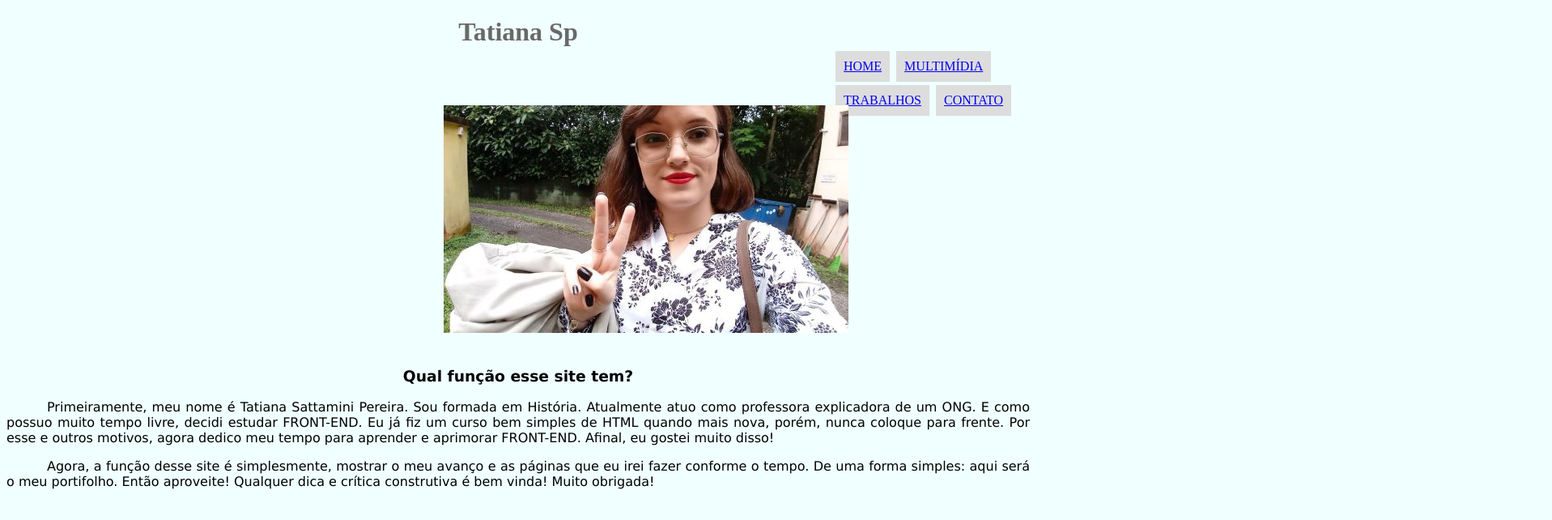
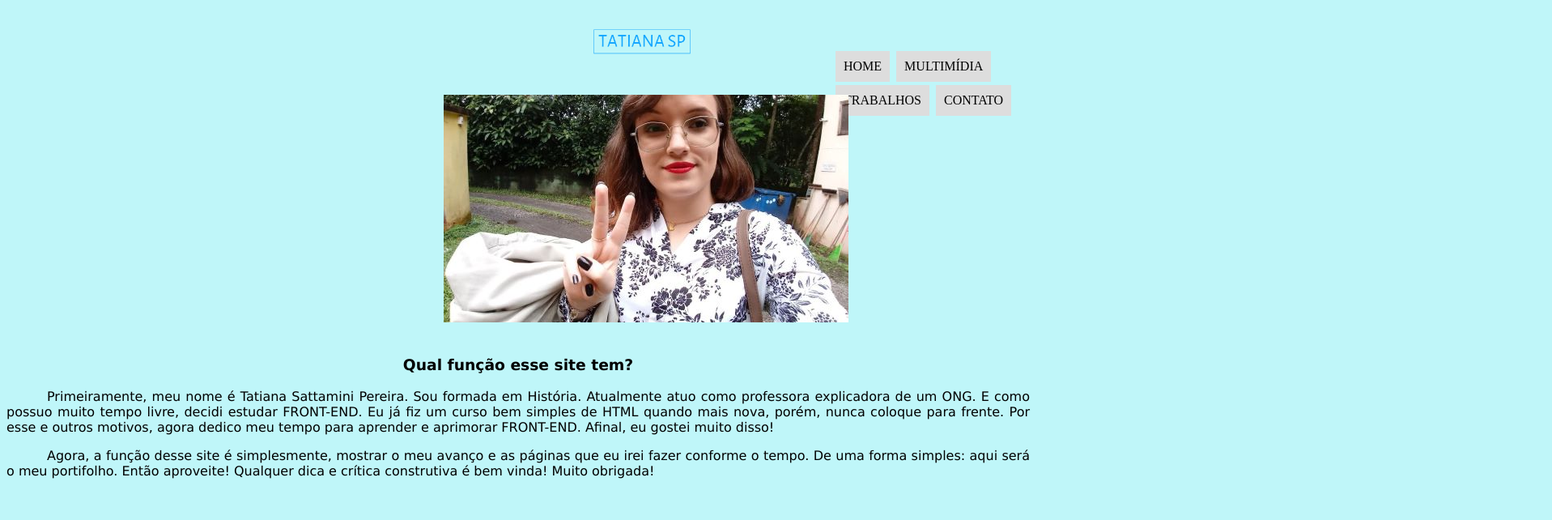
Before and after one commit to TatianaSp/tatianasp.github.io, a plain HTML site: page index.html in a window 1280 px wide. Shown: the whole page at 81% size, 1917 px wide, since content can reach past the window. Drawn offline with Linux system fonts and the light colour scheme.

Commit message:
formatei o menu

```diff
--- a/index.html
+++ b/index.html
@@ -6,7 +6,9 @@
   <title>Tatiana Sp</title>
 </head>
 <header>
-          <h1>Tatiana Sp</h1>
+  <figure class="inicio">
+          <img src="tatianasp.png" width="120px">
+        </figure>
 <nav id="menu">
         <h3>Principal Menu</h3>
   <ul type="dico">
--- a/style.css
+++ b/style.css
@@ -1,5 +1,5 @@
 body {
-    background-color: azure
+    background-color: #bff6f9;
 }
 h1 {
     font-family: 'Times New Roman';
@@ -23,6 +23,13 @@ p {
     font-family: 'Lucida Sans';
     text-align: justify;
     text-indent: 50px;
+
+}
+
+figure.inicio {
+    position: relative;
+    left: 685px;
+    top: 20px;
 
 }
 /* Formatação da foto com legenda ps: aprimorar mais, pq ta ruim*/
@@ -71,6 +78,21 @@ nav#menu li{
     background-color:#dddddd;
     padding: 10px;
     margin: 2px;
+    transition: background-color 1s;
+}
+
+nav#menu li:hover {
+    background: #606060
+}
+
+nav#menu a{
+    color: #000000;
+    text-decoration: none;
+}
+
+nav#menu a:hover{
+    color:#ffffff;
+    text-decoration: none;
 }
 
 nav#menu h3 {
```
Also changed, not shown: tatianasp.png (added).
